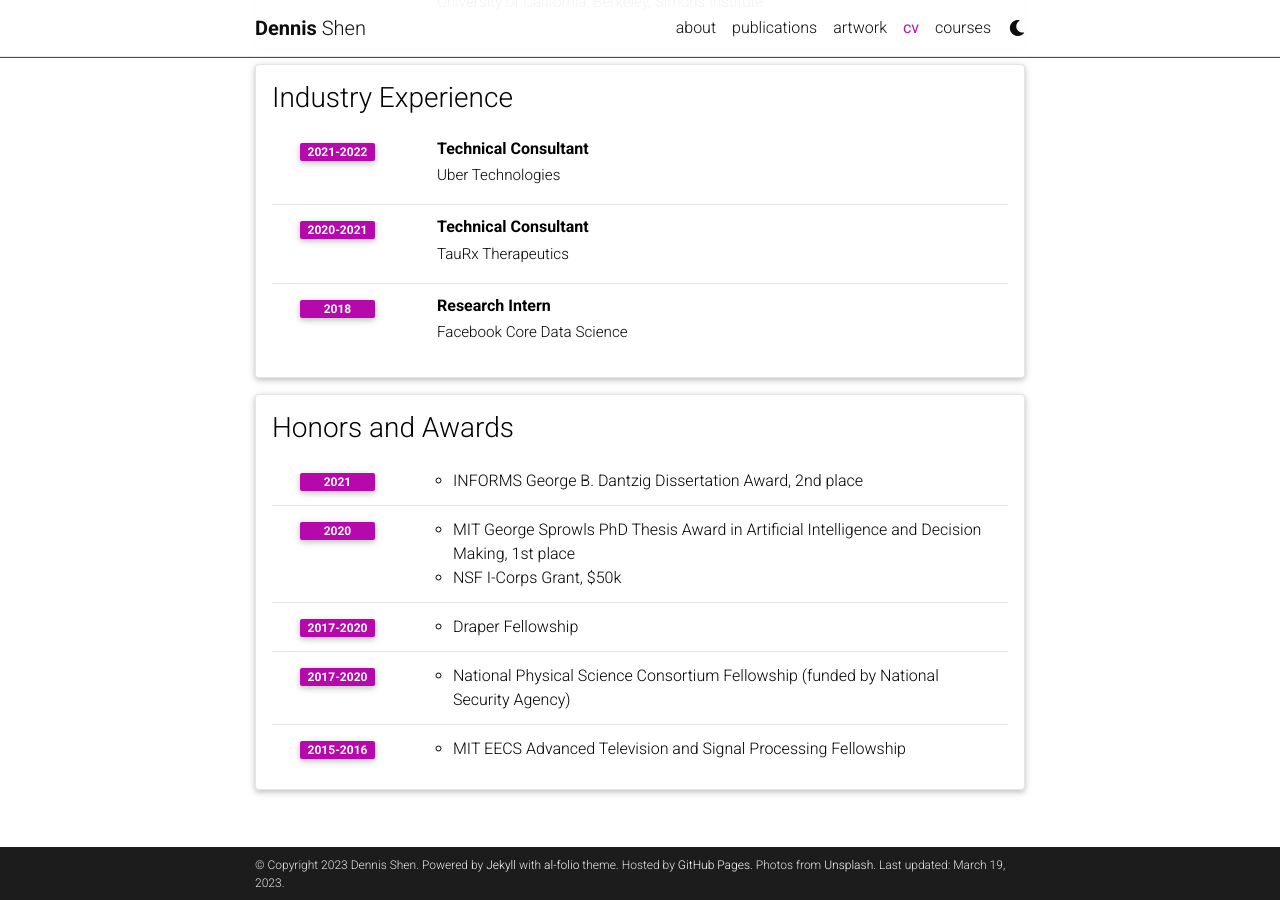
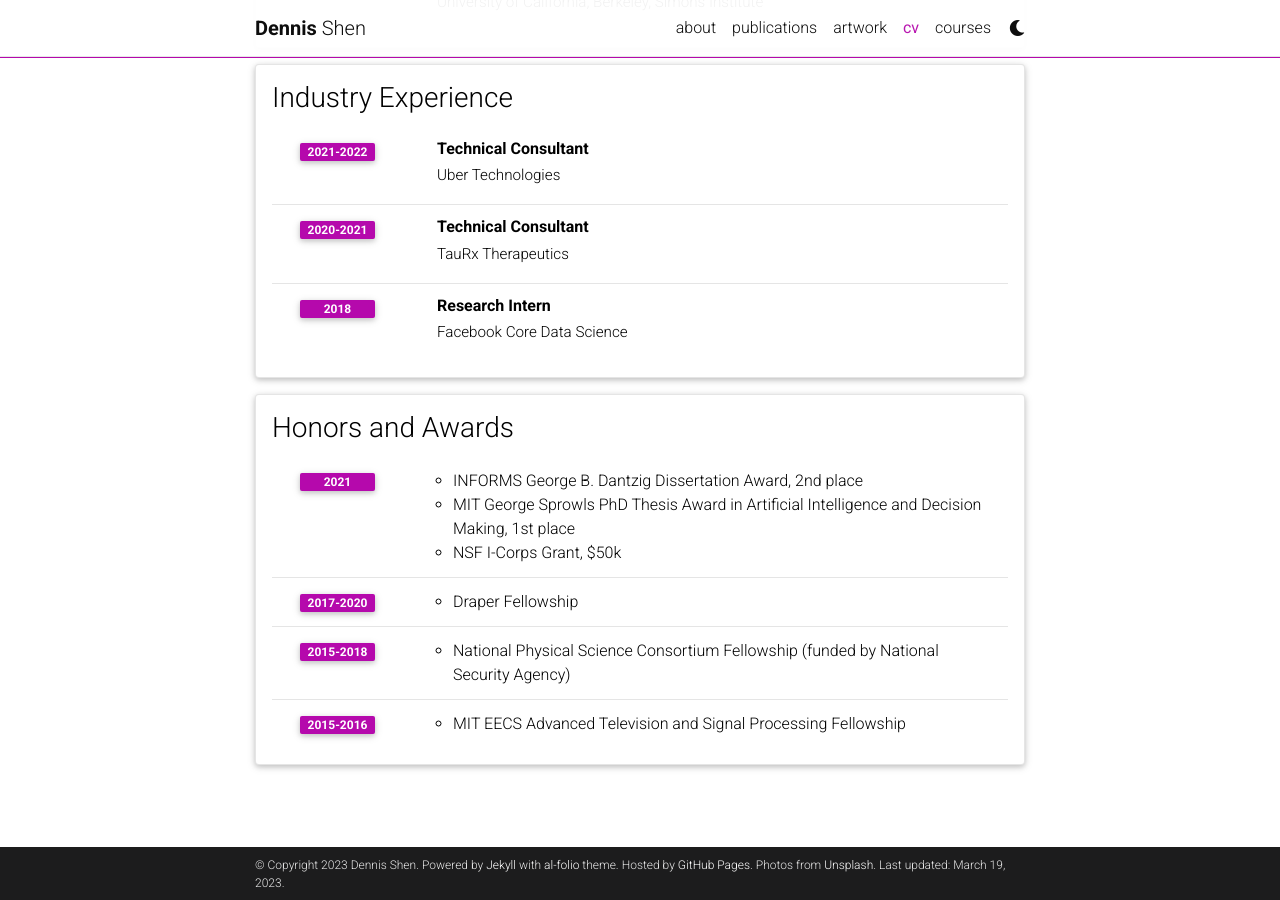
Before and after one commit to deshen24/deshen24.github.io, a Jekyll site: the page built from _pages/cv.md, in a window 1280 px wide and 900 px high, scrolled down 702 px. Built offline with Jekyll 4.4.1, drawn with Linux system fonts in a browser that asks for light colours; full-size pictures stand in for the smaller copies a plugin makes; comment, search, counter and statistics services are not loaded; a style sheet for code colours, icons or effects is not loaded.

Commit message:
fixed errors

```diff
--- a/_data/cv.yml
+++ b/_data/cv.yml
@@ -48,14 +48,12 @@
     - year: 2021
       items:
         - INFORMS George B. Dantzig Dissertation Award, 2nd place
-    - year: 2020
-      items:
         - MIT George Sprowls PhD Thesis Award in Artificial Intelligence and Decision Making, 1st place
         - NSF I-Corps Grant, $50k
     - year: 2017-2020
       items:
         - Draper Fellowship
-    - year: 2017-2020
+    - year: 2015-2018
       items:
         - National Physical Science Consortium Fellowship (funded by National Security Agency)
     - year: 2015-2016
```
Also changed, not shown: _pages/about.md (+1 -1 lines).
